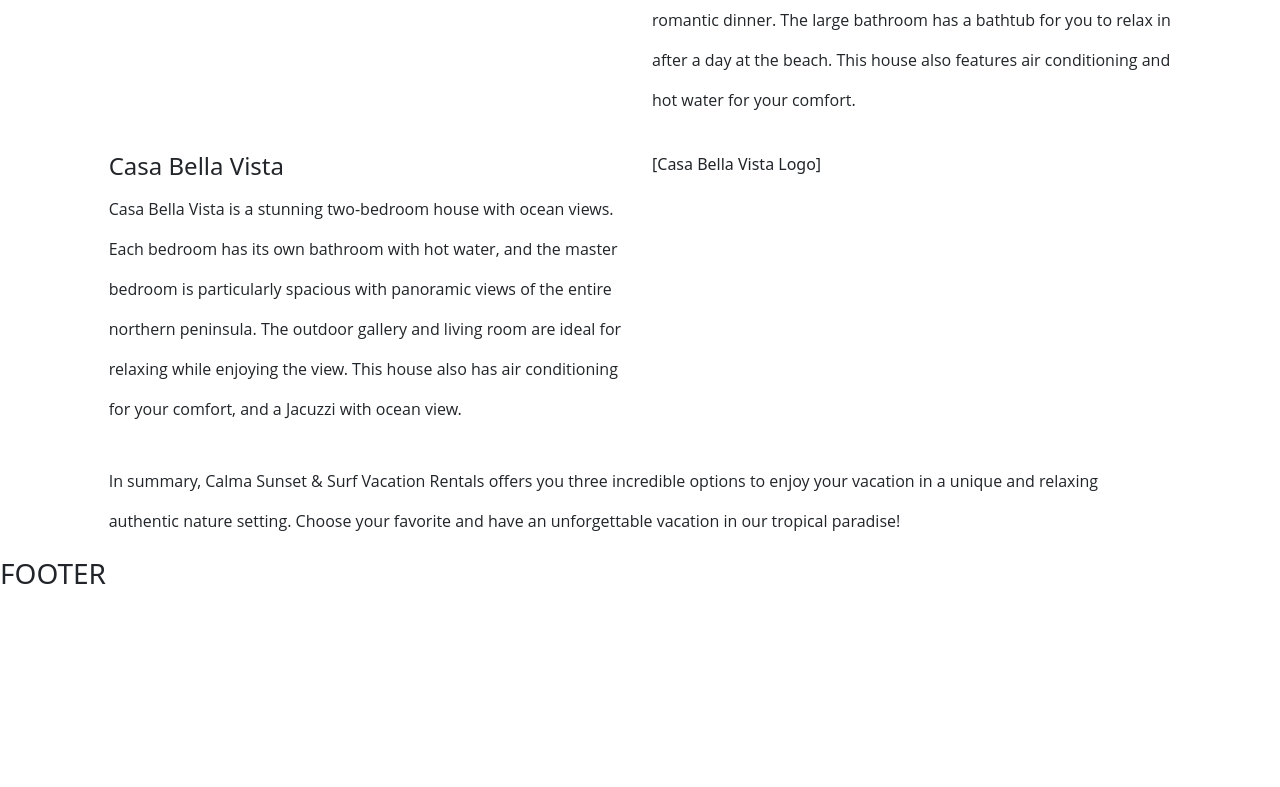
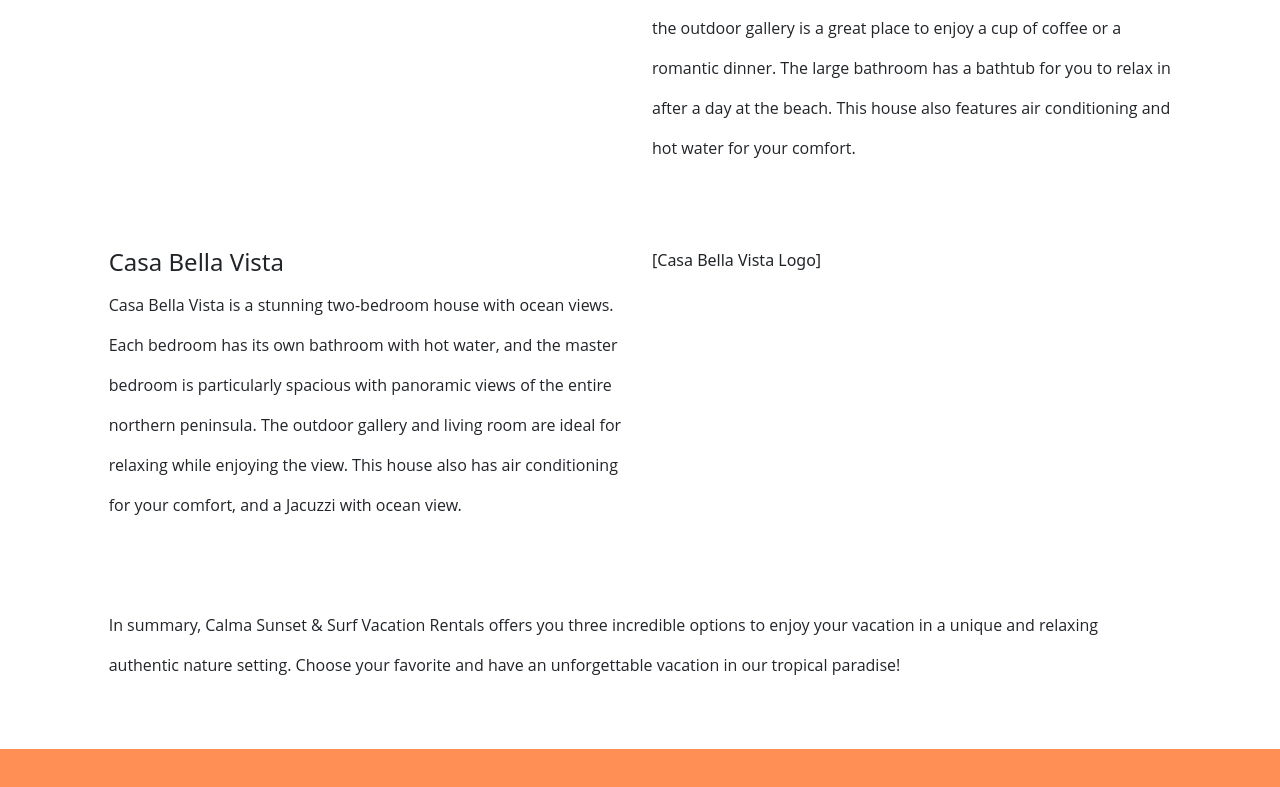
Before and after one commit to KchTT/calma, a Next.js app: page /acomodation in a window 1280 px wide. Shown: the part 685-1472 px from the top of the page. Built offline with nearby package versions, Linux system fonts and the light colour scheme.

Commit message:
agregue accion menu y algunos ajustes css

```diff
--- a/src/app/acomodation/page.tsx
+++ b/src/app/acomodation/page.tsx
@@ -1,17 +1,26 @@
 
 export default function Acomodation() {
   return (
-    <div className="row justify-content-center">
+    <>
+
+      <div className="row justify-content-center mb-5">
+
         <div className="col-10">
           <h2 className="mb-4">ACOMODATION</h2>
         </div>
+
         <div className="col-10 col-md-5 mb-3">
           <h4>Casa Jungla</h4>
           <p className="texto">
             Welcome to Calma Sunset & Surf Vacation Rentals! We&apos;re excited to introduce you to our three beautiful options for an unforgettable authentic nature getaway.
             Casa Jungla is a two-bedroom house located in the midst of lush jungle. It features two bathrooms, one of them en suite, and an outdoor bathtub with breathtaking views of the natural surroundings. The kitchen is spacious and fully equipped for you to prepare your favorite meals. Each bedroom has air conditioning and hot water for your comfort.
-        </p></div>
+          </p>
+        </div>
         <div className="col-10 col-md-5 mb-3">[Casa Jungla Logo]</div>
+
+      </div>
+      <div className="row justify-content-center mb-5">
+
         <div className="col-10 col-md-5 mb-3">[Casa Bamboo Logo]</div>
         <div className="col-10 col-md-5 mb-3">
           <h4>Casa Bamboo</h4>
@@ -19,16 +28,20 @@ export default function Acomodation() {
             Casa Bamboo is a cozy one-bedroom house with en suite bathroom, perfect for couples. The kitchen is spacious and fully equipped, and the outdoor gallery is a great place to enjoy a cup of coffee or a romantic dinner. The large bathroom has a bathtub for you to relax in after a day at the beach. This house also features air conditioning and hot water for your comfort.
           </p>
         </div>
+      </div><div className="row justify-content-center mb-5">
         <div className="col-10 col-md-5 mb-3">
           <h4>Casa Bella Vista</h4>
           <p className="texto">
             Casa Bella Vista is a stunning two-bedroom house with ocean views. Each bedroom has its own bathroom with hot water, and the master bedroom is particularly spacious with panoramic views of the entire northern peninsula. The outdoor gallery and living room are ideal for relaxing while enjoying the view. This house also has air conditioning for your comfort, and a Jacuzzi with ocean view.
           </p></div>
         <div className="col-10 col-md-5 mb-3">[Casa Bella Vista Logo]</div>
+      </div><div className="row justify-content-center mb-5">
+
         <div className="col-10"><p className="texto">
-        In summary, Calma Sunset & Surf Vacation Rentals offers you three incredible options to enjoy your vacation in a unique and relaxing authentic  nature setting. Choose your favorite and have an unforgettable vacation in our tropical paradise!
+          <p>In summary, Calma Sunset & Surf Vacation Rentals offers you three incredible options to enjoy your vacation in a unique and relaxing authentic  nature setting. Choose your favorite and have an unforgettable vacation in our tropical paradise!</p>
         </p>
         </div>
       </div>
+    </>
   )
 }
--- a/src/app/globals.css
+++ b/src/app/globals.css
@@ -6,6 +6,7 @@
     'Roboto Mono', 'Oxygen Mono', 'Ubuntu Monospace', 'Source Code Pro',
     'Fira Mono', 'Droid Sans Mono', 'Courier New', monospace;
 
+  --naranja:#ff8f55;
   --foreground-rgb: 255, 255, 255;
   --background-start-rgb: 214, 219, 220;
   --background-end-rgb: 255, 255, 255;
@@ -102,6 +103,11 @@ body {
     rgb(var(--background-start-rgb));*/
 }
 
+.footer{
+  background-color:var(--naranja);
+  min-height: 200px;
+}
+
 a {
   color: inherit;
   text-decoration: none;
--- a/src/app/layout.tsx
+++ b/src/app/layout.tsx
@@ -3,6 +3,8 @@ import 'bootstrap/dist/css/bootstrap.css'
 import Header from '@/components/header'
 import Footer from '@/components/footer'
 import { Open_Sans } from 'next/font/google'
+import Head from 'next/head'
+import Script from 'next/script'
 
 export const metadata = {
   title: 'CALMA - Sunset & Surf',
@@ -16,6 +18,11 @@ export default function RootLayout({
 }) {
   return (
     <html lang="en">
+      <Head>
+        <link href="https://cdn.jsdelivr.net/npm/bootstrap@5.3.0-alpha2/dist/css/bootstrap.min.css" rel="stylesheet" integrity="sha384-aFq/bzH65dt+w6FI2ooMVUpc+21e0SRygnTpmBvdBgSdnuTN7QbdgL+OapgHtvPp" crossOrigin="anonymous" />
+      </Head>
+        <Script src="https://cdn.jsdelivr.net/npm/@popperjs/core@2.11.6/dist/umd/popper.min.js" integrity="sha384-oBqDVmMz9ATKxIep9tiCxS/Z9fNfEXiDAYTujMAeBAsjFuCZSmKbSSUnQlmh/jp3" crossOrigin="anonymous" />
+        <Script src="https://cdn.jsdelivr.net/npm/bootstrap@5.3.0-alpha2/dist/js/bootstrap.min.js" integrity="sha384-heAjqF+bCxXpCWLa6Zhcp4fu20XoNIA98ecBC1YkdXhszjoejr5y9Q77hIrv8R9i" crossOrigin="anonymous" />
       <body>
         <div className="container-fluid p-0" style={{minHeight:"100vh"}}>
         <Header />
--- a/src/components/footer.tsx
+++ b/src/components/footer.tsx
@@ -1,6 +1,6 @@
 const Footer = () => {
-    return <footer style={{ minHeight: "300px" }} className="back_verde">
-        <h3>FOOTER</h3>
+    return <footer className="footer">
+        <h3></h3>
     </footer>
 
 }
--- a/src/components/header.tsx
+++ b/src/components/header.tsx
@@ -15,27 +15,29 @@ const Header = () => {
             </Link>
 
         <button className="navbar-toggler" type="button" data-bs-toggle="collapse"
-            data-bs-target="#navbarTogglerDemo02" aria-controls="navbarTogglerDemo02" aria-expanded="false"
-            aria-label="Toggle navigation">
+            data-bs-target="#menuPrincipal"
+            aria-controls="menuPrincipal"
+            aria-expanded="false"
+            aria-label="Abre Nav">
             <span className="navbar-toggler-icon"></span>
         </button>
 
-        <div className="collapse navbar-collapse justify-content-end me-4" id="navbarTogglerDemo02">
+        <div className="collapse navbar-collapse justify-content-end me-4" id="menuPrincipal">
             <ul className="navbar-nav mb-2 mb-lg-0">
-                <li className="nav-item">
+                <li className="nav-item" >
                     <Link className="nav-link menu_option" href="/">HOME</Link>
                 </li>
-                <li className="nav-item">
+                <li className="nav-item" >
                     <Link className="nav-link menu_option" href="/acomodation">ACOMODATION</Link>
                 </li>
-                <li className="nav-item">
+                <li className="nav-item" >
                     <Link className="nav-link menu_option" href="/surf_yoga">SURF & YOGA</Link>
                 </li>
-                <li className="nav-item">
+                <li className="nav-item" >
                     <Link className="nav-link menu_option" href="/packs">PACKS & BOOK</Link>
                 </li>
 
-                <li className="nav-item">
+                <li className="nav-item" >
                     <Link className="nav-link menu_option" href="/experience">EXPERIENCE</Link>
                 </li>
             </ul>
```
Also changed, not shown: src/app/page.module.css (+26 -10 lines). Lines whose indentation alone changed are shown as unchanged.
